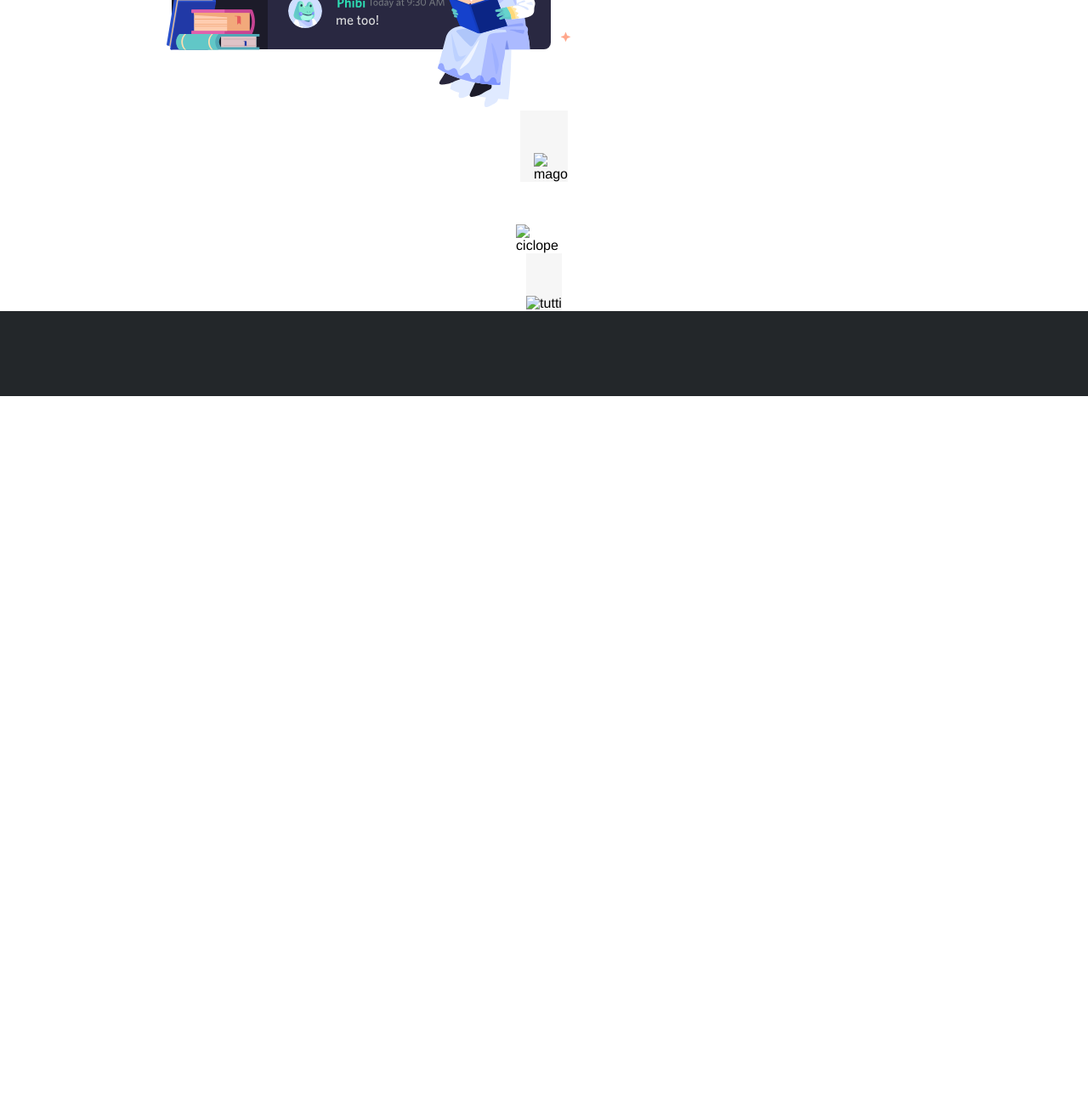
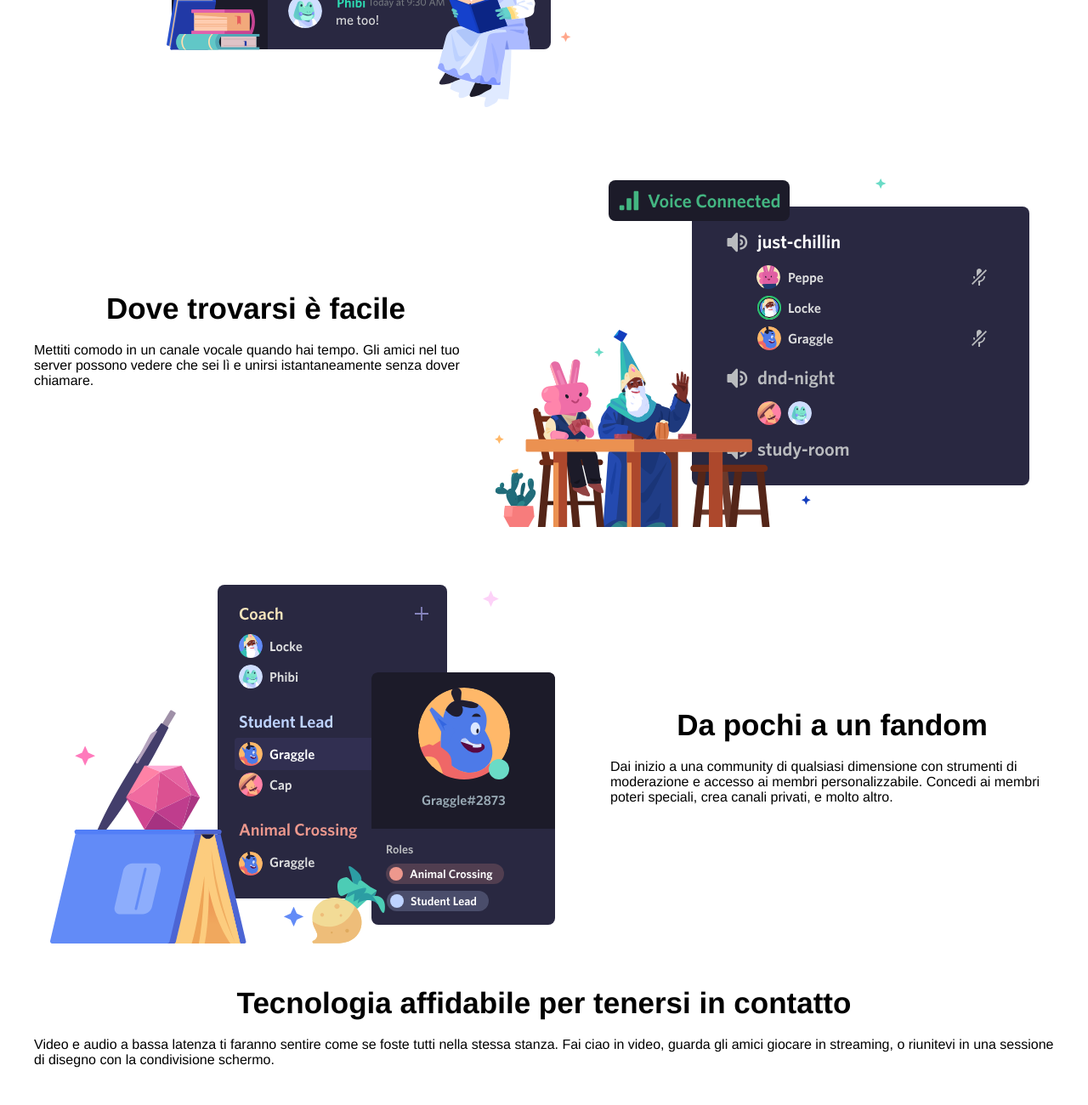
Before and after one commit to Pacciatore/htmlcss-discord, a plain HTML site: page index.html in a window 1280 px wide. Shown: the part 1020-2320 px from the top of the page at 85% size. Before the commit the page ends 1486 px from the top, so only its background shows below. Drawn offline with Linux system fonts and the light colour scheme.

Commit message:
Riempimento info-content restanti

```diff
--- a/index.html
+++ b/index.html
@@ -85,37 +85,77 @@
         </div>
 
         <!-- Secondo riquadro -->
-        <div class="info-content container flex">
+        <div class="grey">
 
-            <div class="caption">
+            <div class="info-content container flex">
+
+                <div class="caption flex column">
+
+                    <h2>
+                        Dove trovarsi è facile
+                    </h2>
+
+                    <p>
+                        Mettiti comodo in un canale vocale quando hai tempo. Gli amici nel tuo server possono vedere che
+                        sei
+                        lì e unirsi istantaneamente senza dover chiamare.
+                    </p>
+
+                </div>
+
+                <img src="img/item2.svg" alt="mago">
 
             </div>
 
-            <img src="" alt="mago">
-
         </div>
-
         <!-- Terzo riquadro -->
         <div class="info-content container flex">
 
-            <img src="" alt="ciclope">
+            <img src="img/item3.svg" alt="ciclope">
 
-            <div class="caption">
+            <div class="caption flex column">
+
+                <h2>
+                    Da pochi a un fandom
+                </h2>
+
+                <p>
+                    Dai inizio a una community di qualsiasi dimensione con strumenti di moderazione e accesso ai membri
+                    personalizzabile. Concedi ai membri poteri speciali, crea canali privati, e molto altro.
+                </p>
 
             </div>
 
         </div>
 
         <!-- Quarto riquadro -->
-        <div class="info-content container flex column">
+        <div class="grey">
 
-            <div class="caption">
+            <div class="info-content container flex column">
 
-            </div>
+                <div class="caption flex column">
 
-            <img src="" alt="tutti">
+                    <h2>
+                        Tecnologia affidabile per tenersi in contatto
+                    </h2>
 
-            <div class="caption">
+                    <p>
+                        Video e audio a bassa latenza ti faranno sentire come se foste tutti nella stessa stanza. Fai
+                        ciao in video, guarda gli amici giocare in streaming, o riunitevi in una sessione di disegno con
+                        la condivisione schermo.
+                    </p>
+
+                </div>
+
+                <img src="img/item4-big.svg" alt="tutti">
+
+                <div class="caption">
+
+                    <h3>Pronto a iniziare la tua nuova avventura?</h3>
+
+                    <button>⬇ Scarica per Mac</button>
+
+                </div>
 
             </div>
 
```
